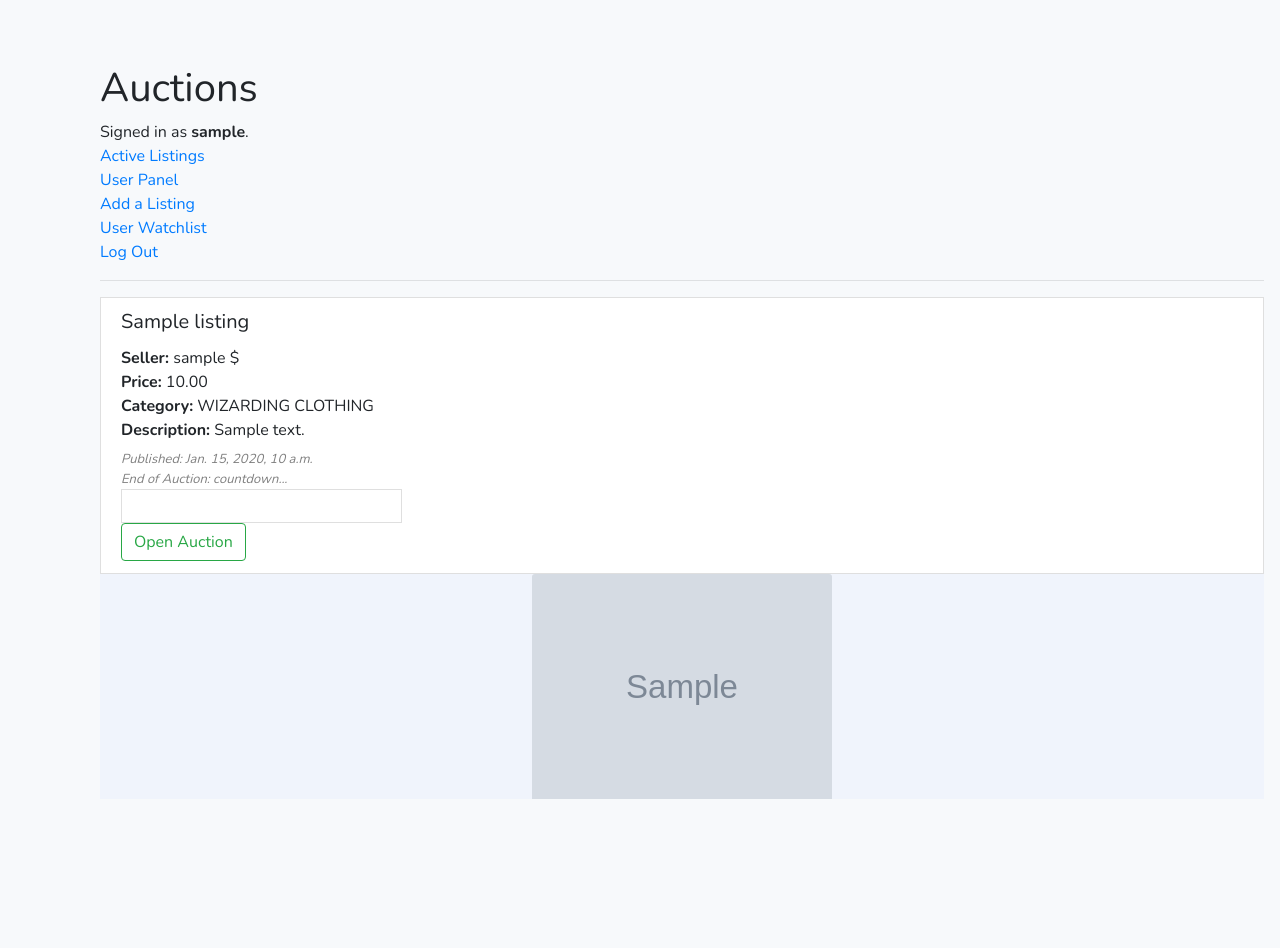
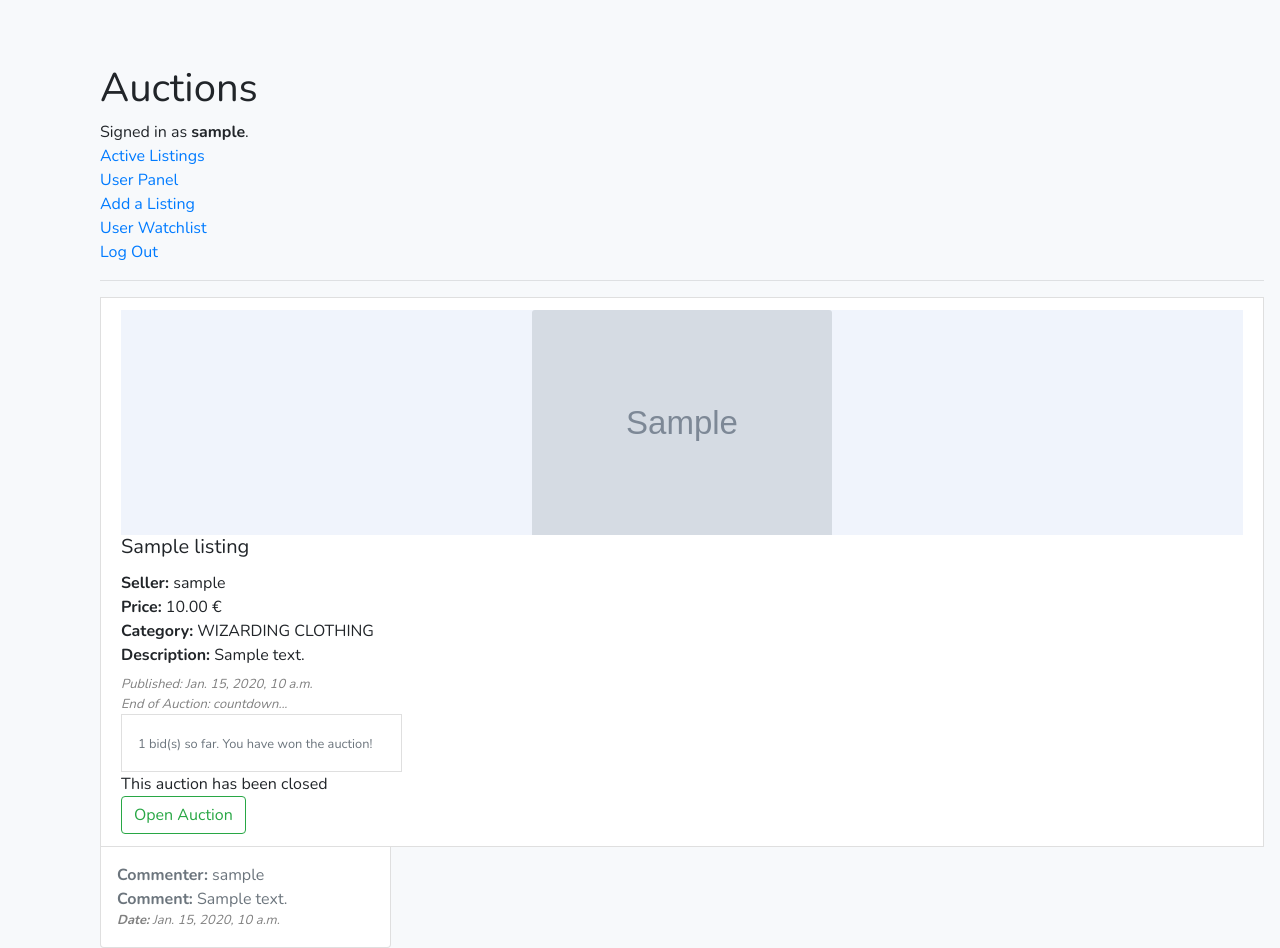
Before and after one commit to kspr9/Django-auctions-ecommerce, a Django app: page /listings/1/ in a window 1280 px wide. Before the commit the page ends 799 px from the top, so only its background shows below. Run offline with Django 3.2, Linux system fonts and the light colour scheme; a user stored in the database is signed in; tables that the repository leaves empty hold one stand-in row (values such as "Sample post"); grey boxes marked "Sample" are stand-in pictures; some libraries are stand-ins or nearby versions.

Commit message:
added announcing winner of an auction and added commenting

```diff
--- a/auctions/templates/auctions/listing_page.html
+++ b/auctions/templates/auctions/listing_page.html
@@ -33,14 +33,18 @@ Passed elements:
                 </form>
             {% endif %}
 
-
+            {% if listing.image_url %}
+                <div class="card-image-wrapper">
+                    <img class="card-img-top listing-page-img" src="{{ listing.image_url }}" alt="{{ listing.title }} photo">
+                </div>
+            {% endif %}
 
             <h5 class="card-title"> {{ listing.title }} </h5>
             <div>
-                <strong>Seller:</strong> {{ listing.seller }} $
+                <strong>Seller:</strong> {{ listing.seller }}
             </div>
             <div>
-                <strong>Price:</strong> {{ listing.current_price }}
+                <strong>Price:</strong> {{ listing.current_price }} €
             </div>
 
 
@@ -56,15 +60,18 @@ Passed elements:
             <div class="auction-list-date">
                 End of Auction: countdown...
             </div>
+
             <div class="list-group-item text-muted w-25 p-3">
-                {% comment %}
+
+
                 {% if bids_count != 0 %}
-                    <small>{{ bids_count }} bid(s) so far. {{ bid_message }}</small>
+                    <small>{{ bids_count }} bid(s) so far. {{ bids_message }}</small>
                 {% else %}
                     <small>No bids so far.</small>
                 {% endif %}
-                {% endcomment %}
+
             </div>
+
         {% if user.id != listing.seller.id %}
         {% comment %} if user is is_authenticated and not the seller allow them to make a bid {% endcomment %}
             {% if listing.closed == False %}
@@ -82,6 +89,10 @@ Passed elements:
                     This auction has been closed
                 </div>
             {% endif %}
+        {% elif listing.closed == True %}
+        <div>
+            This auction has been closed
+        </div>
         {% endif %}
         {% if user.id == listing.seller.id %}
             {% comment %} if user is is_authenticated and seller allow them to close the listing {% endcomment %}
@@ -97,10 +108,33 @@ Passed elements:
             </form>
         {% endif %}
         </div>
-    {% if listing.image_url %}
-        <div class="card-image-wrapper">
-            <img class="card-img-top listing-page-img" src="{{ listing.image_url }}" alt="{{ listing.title }} photo">
+        {% if listing.closed != True and user.is_authenticated %}
+        <div>
+            <form id="comment-form" action="{% url 'auctions:listing_page' listing.id %}" method="POST" class="form-item">
+                {% csrf_token %}
+                <div class="form-item-row">
+                    <div class="col-sm-10 col-8">
+                        {{ comment_form }}
+                    </div>
+                    <input type="submit" name="comment-form" value="Comment" class="btn btn-primary btn-new-blue col-sm-2 col-4">
+                </div>
+            </form>
         </div>
-    {% endif %}
+        {% endif %}
+        {% if comments %}
+            {% for comment in comments %}
+                <div class="list-group-item text-muted w-25 p-3">
+                    <div>
+                        <strong>Commenter:</strong> {{ comment.commenter }}
+                    </div>
+                    <div>
+                        <strong>Comment:</strong> {{ comment.comment }}
+                    </div>
+                    <div class="auction-list-date">
+                        <strong>Date:</strong> {{ comment.comment_date }}
+                    </div>
+                </div>
+            {% endfor %}
+        {% endif %}
     </div>
 {% endblock %}
--- a/auctions/views.py
+++ b/auctions/views.py
@@ -6,6 +6,7 @@ from django.shortcuts import render, redirect
 from django.urls import reverse
 
 from django.forms import ModelForm
+from django import forms
 
 from .models import User, Listing, Bid, Comment, UsersWatchlist
 
@@ -36,6 +37,9 @@ class CommentForm(ModelForm):
   class Meta:
     model = Comment
     fields = ["comment"]
+    widgets = {
+          'comment': forms.Textarea(attrs={'rows':3, 'cols':35}),
+        }
 
 
 ########################################################
@@ -160,12 +164,13 @@ def add_listing(request):
             })
 
 def listing_page(request, listing_id):
-    print(f'listing_id coming from function arguments {listing_id}')
+    #print(f'listing_id coming from function arguments {listing_id}')
     listing_to_render = Listing.objects.get(pk=listing_id)
 
-    print(f'this is the request.user.id {request.user.id}')
+    #print(f'this is the request.user.id {request.user.id}')
 
     bid_form = BidForm()
+    comment_form = CommentForm()
 
 
     ######  Helpers ########################################
@@ -191,15 +196,14 @@ def listing_page(request, listing_id):
     if request.user.is_authenticated:
 
         user = request.user
-        print(f'User of request.post is {user}')
+        #print(f'User of request.post is {user}')
 
-        listing = Listing.objects.get(pk=listing_id)
-        print(f'Listing that is going to be added to watchlist: {listing.id}')
+        listing = listing_to_render
+        #print(f'Listing that is going to be added to watchlist: {listing.id}')
 
-        user = User.objects.get(id=request.user.id)
-        print(f'User of User object is {user}')
 
         message = None
+
 
         ### add or delete listing from a watchlist
             # if the watchlist forms button click returned on_watchlist value=True
@@ -226,8 +230,6 @@ def listing_page(request, listing_id):
                 )
                 item_to_watchlist.save()
 
-            on_watchlist = check_on_watchlist()
-
 
         ### closing and opening an auction
             # checking for user == seller done on template side
@@ -239,15 +241,37 @@ def listing_page(request, listing_id):
             if "close_auction" in request.POST:
                 # close the auction
                 listing.closed = True
+                if listing.bids.all().order_by('-bid_price').first() is not None:
+                    highest_bid = highest_bid = listing.bids.all().order_by('-bid_price').first()
+                    highest_bidder = highest_bid.bidder
+                    listing.winner = highest_bidder
+
+                else:
+                    highest_bidder = None
                 listing.save()
 
                 # if listing is opened
                 # change listing.close to False
             if "open_auction" in request.POST:
                 listing.closed = False
+                if listing.winner is not None:
+                    listing.winner = None
                 listing.save()
 
 
+        ### Handle commenting
+            # save the comment form data into a Comment model
+            # redirect back to listing page
+        if "comment-form" in request.POST:
+            form = CommentForm(request.POST)
+            if form.is_valid():
+                comment = str(form.cleaned_data["comment"])
+
+                new_comment = Comment()
+                new_comment.comments_listing = listing
+                new_comment.commenter = user
+                new_comment.comment = comment
+                new_comment.save()
 
         ### perform the bidding
             # save the form data into BidForm instance and
@@ -263,12 +287,12 @@ def listing_page(request, listing_id):
 
                 # don't allow for negative prices
                 if bid_price <= 0 or bid_price <= listing.current_price:
-                    print(f'bid_price: {bid_price} <= listing.current_price: {listing.current_price}')
+                    #print(f'bid_price: {bid_price} <= listing.current_price: {listing.current_price}')
                     message = "Bid cannot be negative and bid has to be more than current price"
 
                 # filter listing.bids and order by bid_price
                 highest_bid = listing.bids.all().order_by('-bid_price').first()
-                print(f'highest bid: {highest_bid}')
+                #print(f'highest bid: {highest_bid}')
                 # save bid_price
                 if highest_bid is None or bid_price > highest_bid.bid_price:
                     # save the bid to listing.bids
@@ -281,29 +305,61 @@ def listing_page(request, listing_id):
                     listing.save()
                     message = "You've successfully made the highest bid"
 
+        ### handle highest bidder messages
+        highest_bid = listing.bids.all().order_by('-bid_price').first()
+        #print(f'highest bid: {highest_bid}')
+        if highest_bid is not None:
+            highest_bidder = highest_bid.bidder
+            #print(f'highest bidder >> {highest_bidder}')
+        else:
+            highest_bidder = None
+            #print(f'highest bidder >> {highest_bidder}')
+
+        if highest_bidder is not None:
+            if highest_bidder.id == request.user.id:
+                bids_message = "Your bid is the highest bid"
+            else:
+                bids_message = "Highest bid made by " + highest_bidder.username
+        else:
+            bids_message = None
+
+
+        ### handle winner announcement
+        if listing.closed == True and request.user == listing.winner:
+            bids_message = "You have won the auction!"
+
+
+        ### handle comments on a listing page
+        if Comment.objects.filter(comments_listing=listing) is not None:
+            comments = Comment.objects.filter(comments_listing=listing)
+        else:
+            comments = None
 
         on_watchlist = check_on_watchlist() ### need user auth
+        bids_count = listing_to_render.bids.count()
+        print(f' >>  Bids count: {bids_count}')
 
-        if message is not None:
-            context = {
-                "listing": listing,
-                "bid_form": bid_form,
-                "on_watchlist": on_watchlist,
-                "message": message,
-                }
-        else:
-            context = {
-                "listing": listing,
-                "bid_form": bid_form,
-                "on_watchlist": on_watchlist
-                }
+        context = {
+            "listing": listing,
+            "bid_form": bid_form,
+            "on_watchlist": on_watchlist,
+            "bids_count": bids_count,
+            "bids_message": bids_message,
+            "message": message,
+            "comment_form": comment_form,
+            "comments": comments,
+            }
 
         return render(request, "auctions/listing_page.html", context)
 
     # count the bids made to a listing
+    bids_count = listing_to_render.bids.count()
+    bids_message = None
 
     return render(request, "auctions/listing_page.html", {
-        "listing": listing_to_render
+        "listing": listing_to_render,
+        "bids_count": bids_count,
+        "bids_message": bids_message,
     })
 
 @login_required(login_url="auctions:login")
```
